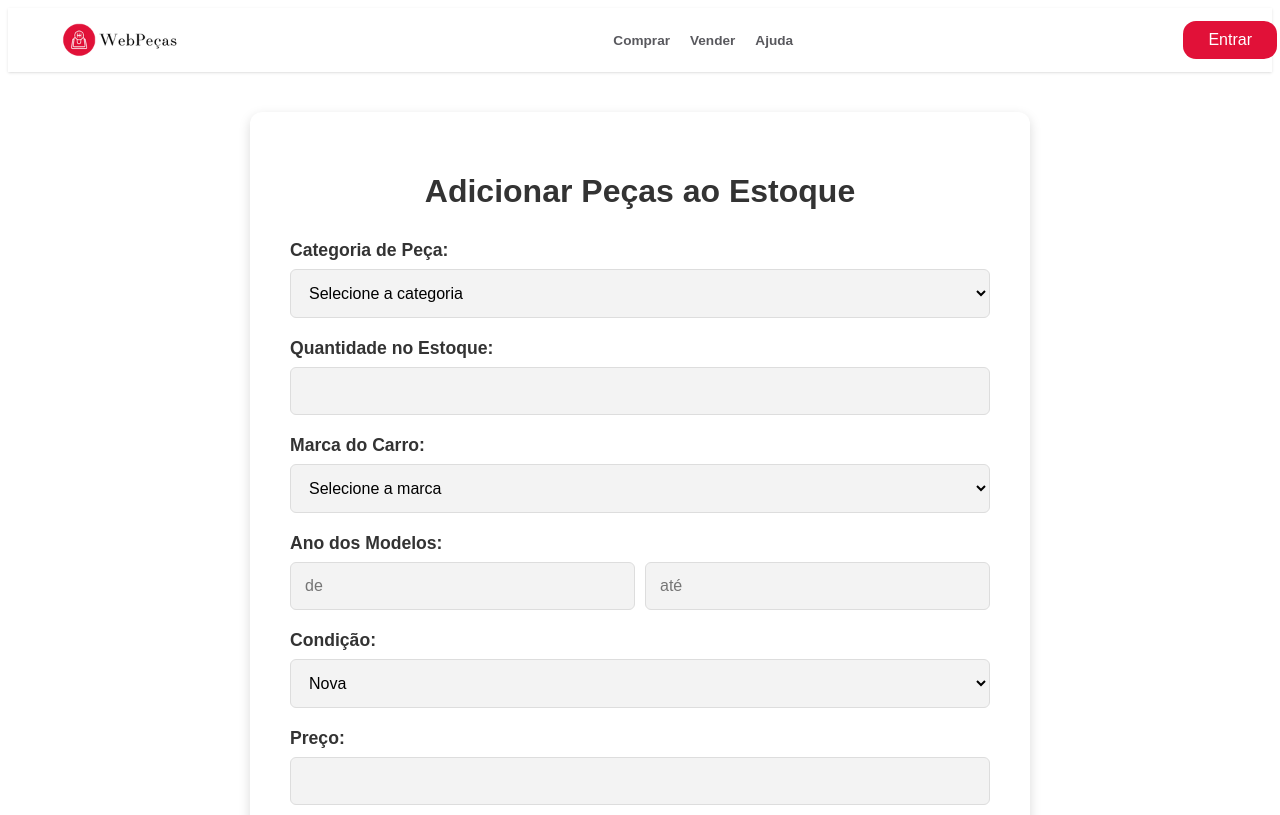
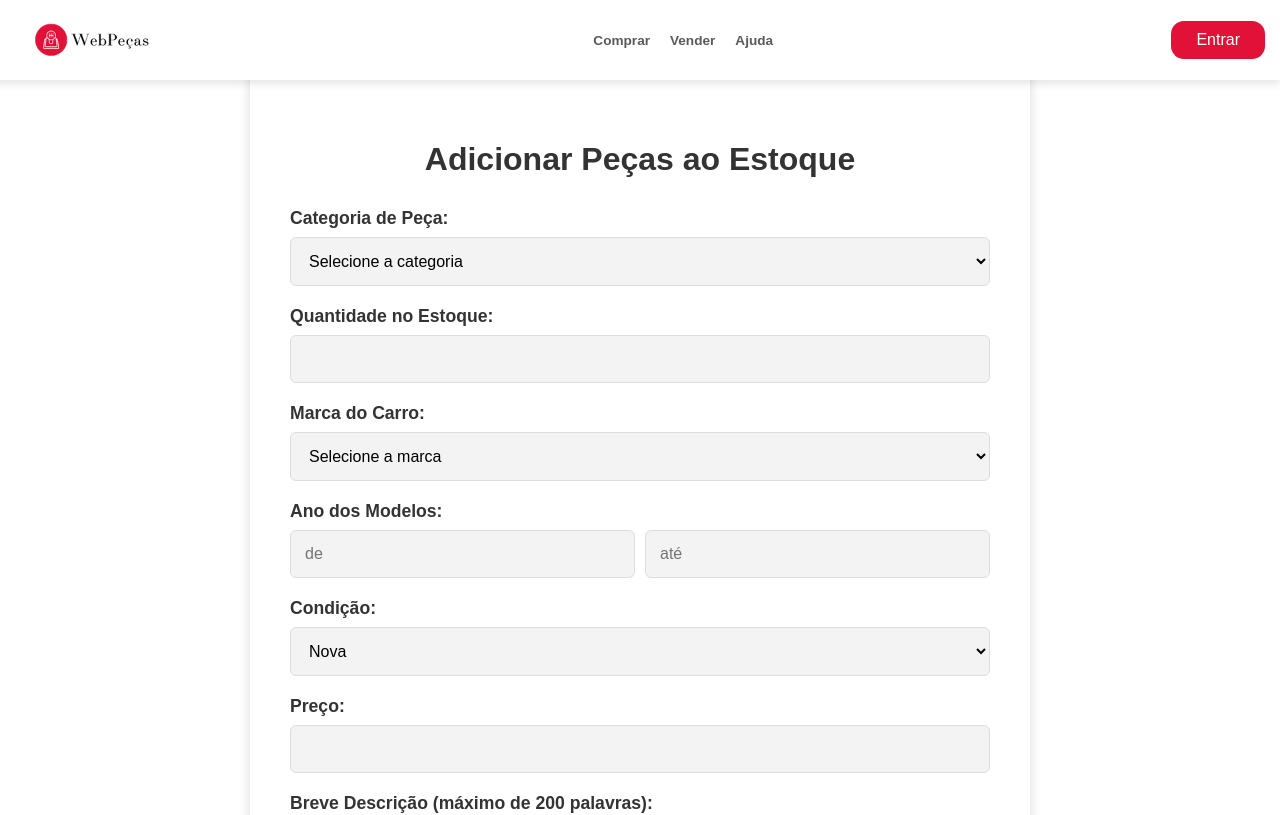
Before and after one commit to BarryHook1/pi-4, a React (Create React App) app in the folder frontend/: page /sellpage in a window 1280 px wide. Shown: the top 815 px of the page. Built offline with nearby package versions, Linux system fonts and the light colour scheme.

Commit message:
css header sticky

```diff
--- a/frontend/src/App.css
+++ b/frontend/src/App.css
@@ -1,3 +1,4 @@
+/* Mantém o estilo atual */
 .App {
   text-align: center;
 }
@@ -36,3 +37,23 @@
     transform: rotate(360deg);
   }
 }
+
+/* Estilo para o header fixo */
+.header {
+  width: 100%;
+  padding: 10px 20px;
+  box-shadow: 0px 4px 8px rgba(0, 0, 0, 0.1);
+  display: flex;
+  align-items: center;
+  justify-content: space-between;
+  background-color: #fff;
+  position: fixed;
+  top: 0;
+  z-index: 1000;
+  height: 60px; /* Ajuste conforme a altura do header */
+}
+
+/* Estilo para o container de conteúdo principal */
+.main-content {
+  padding-top: 60px; /* Ajuste o valor para a altura exata do header */
+}
--- a/frontend/src/pages/PurchaseHistory/PurchaseHistory.css
+++ b/frontend/src/pages/PurchaseHistory/PurchaseHistory.css
@@ -1,6 +1,7 @@
 /* PurchaseHistory.css */
 .purchase-history {
     padding: 20px;
+    padding-top: 120px;
   }
 
   .purchase-grid {
--- a/frontend/src/pages/helppage/helppage.css
+++ b/frontend/src/pages/helppage/helppage.css
@@ -3,6 +3,7 @@
   max-width: 900px; /* Aumenta a largura máxima */
   margin: 0 auto;
   padding: 10px 20px; /* Reduz as margens laterais */
+  padding-top: 120px;
   font-family: Arial, sans-serif;
 }
 
--- a/frontend/src/pages/layout/header.css
+++ b/frontend/src/pages/layout/header.css
@@ -1,12 +1,25 @@
 /* Estilo para o cabeçalho */
+/* Estilo do header fixo */
 .header {
+    width: 100%;
+    padding: 10px 20px;
+    box-shadow: 0px 4px 8px rgba(0, 0, 0, 0.1);
     display: flex;
     align-items: center;
     justify-content: space-between;
     background-color: #fff;
-    padding: 10px 20px;
-    box-shadow: 0px 4px 8px rgba(0, 0, 0, 0.1);
-}
+    position: fixed; /* Fixa o header no topo */
+    top: 0;
+    z-index: 1000;
+    height: 60px; /* Ajuste conforme a altura real do header */
+
+  }
+
+  /* Classe para o conteúdo principal */
+.main-content {
+    padding-top: 60px; /* Correspondente à altura do header */
+  }
+
 .Logo{
     cursor: pointer;
 }
--- a/frontend/src/pages/layout/header.js
+++ b/frontend/src/pages/layout/header.js
@@ -2,7 +2,7 @@
 import React, { useContext } from 'react';
 import { Link, useNavigate } from 'react-router-dom';
 import logo from '../../assets/logo.png';
-import './layout';
+import './header.css';
 import { AuthContext } from '../../context/AuthContext';
 
 const Header = () => {
@@ -27,7 +27,8 @@ const Header = () => {
   };
 
   return (
-      <header className="header">
+    // Removemos a condição e aplicamos a classe 'fixed-header' diretamente
+    <header className="header fixed-header">
       <div className="logo" onClick={() => navigate('/')}>
         <img src={logo} alt="Logo" />
       </div>
--- a/frontend/src/pages/productdetailpage/ProductDetail.css
+++ b/frontend/src/pages/productdetailpage/ProductDetail.css
@@ -8,6 +8,7 @@
     max-width: 1200px;
     margin: 0 auto;
     flex-wrap: wrap;
+    padding-top: 120px;
 }
 
 /* Coluna de informações da peça */
--- a/frontend/src/pages/searchpage/search.css
+++ b/frontend/src/pages/searchpage/search.css
@@ -2,6 +2,7 @@
 .search-page {
   display: flex;
   padding: 0;
+  padding-top: 120px;
 }
 
 /* Sidebar com estilo de cartões para cada seção */
--- a/frontend/src/pages/sellpage/sellpage.css
+++ b/frontend/src/pages/sellpage/sellpage.css
@@ -3,10 +3,12 @@
     max-width: 700px;
     margin: 40px auto;
     padding: 40px;
+    padding-top: 60px;
     background-color: #ffffff;
     border-radius: 12px;
     box-shadow: 0 4px 12px rgba(0, 0, 0, 0.15);
     font-family: Arial, sans-serif;
+    padding-top: 80px !important;
 }
 
 /* Título da página */
--- a/frontend/src/pages/vendedorpage/vendedorpage.css
+++ b/frontend/src/pages/vendedorpage/vendedorpage.css
@@ -1,6 +1,7 @@
 /* Estilo para a página do vendedor */
 .vendedor-page {
     padding: 20px;
+    padding-top: 70px;
     max-width: 1200px;
     margin: 0 auto;
 }
```
Lines whose indentation alone changed are shown as unchanged.
